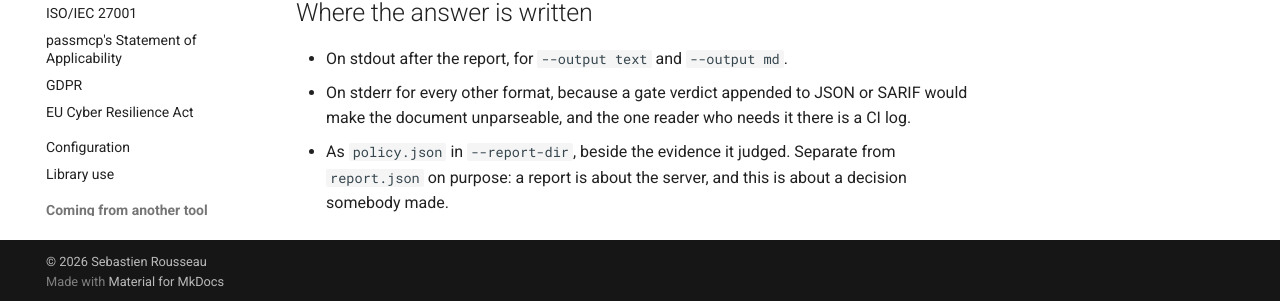
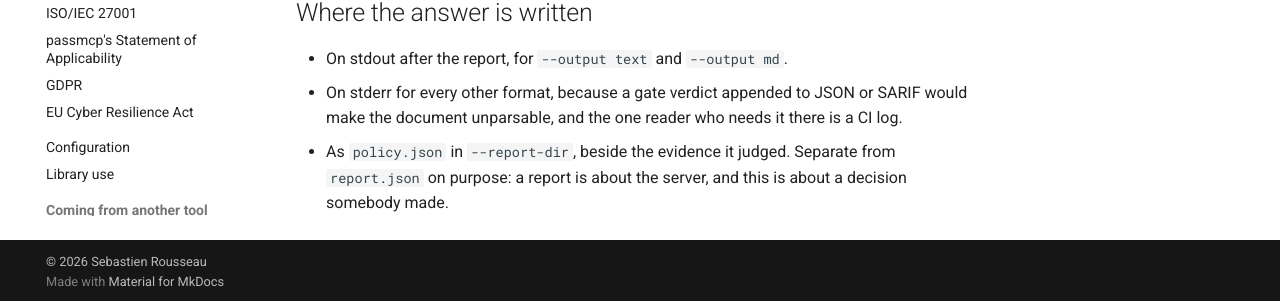
Before and after one commit to sebastienrousseau/passmcp, an MkDocs documentation site: the page built from docs/policy.md, in a window 1280 px wide and 900 px high, scrolled down 3060 px. Shown: the part 595-896 px from the top of the window. Built offline with MkDocs 1.6.1 and Material for MkDocs 9.7.7, drawn with Linux system fonts in a browser that asks for light colours; comment, search, counter and statistics services are not loaded.

Commit message:
build: share one codespell configuration
codespell flagged four words on a full run: "unparseable" in a
comment in cmd/check.go and in docs/policy.md, and two misspellings
in the vendored OCSF schema under internal/ocsf/testdata. The Docs
Lint workflow allowed "unparseable" and skipped testdata;
.codespellrc did neither, and pre-commit carried a third word list.

Both prose hits now read "unparsable"; neither is output a consumer
could match, so no behaviour changes. .codespellrc becomes the only
configuration: it gains the workflow's skips, including testdata in
both the walked and the pre-commit path forms. The workflow passes it
as config with skip set empty, since the action's default skip would
replace the file's list on the command line, and the pre-commit hook
drops its own arguments.

Verified: codespell --config .codespellrc over the tree, the same
over every tracked file as pre-commit passes them, and pre-commit run
codespell --all-files all report 0 findings.

Assisted-by: Claude Code:claude-opus-5-5 codespell pre-commit
Signed-off-by: Sebastien Rousseau <sebastian.rousseau@gmail.com>

```diff
--- a/.pre-commit-config.yaml
+++ b/.pre-commit-config.yaml
@@ -34,8 +34,8 @@ repos:
   - repo: https://github.com/codespell-project/codespell
     rev: v2.4.1
     hooks:
+      # Configured by .codespellrc, which the Docs Lint workflow reads too.
       - id: codespell
-        args: [--ignore-words-list=intoto,unparseable,ndjson]
         exclude: ^(go\.sum$|.*\.har$|.*\.svg$)
 
   - repo: https://github.com/DavidAnson/markdownlint-cli2
--- a/docs/policy.md
+++ b/docs/policy.md
@@ -145,7 +145,7 @@ measured, so there is no verdict about the server to report.
 
 - On stdout after the report, for `--output text` and `--output md`.
 - On stderr for every other format, because a gate verdict appended to JSON
-  or SARIF would make the document unparseable, and the one reader who needs
+  or SARIF would make the document unparsable, and the one reader who needs
   it there is a CI log.
 - As `policy.json` in `--report-dir`, beside the evidence it judged. Separate
   from `report.json` on purpose: a report is about the server, and this is
```
Also changed, not shown: 3 other files.
